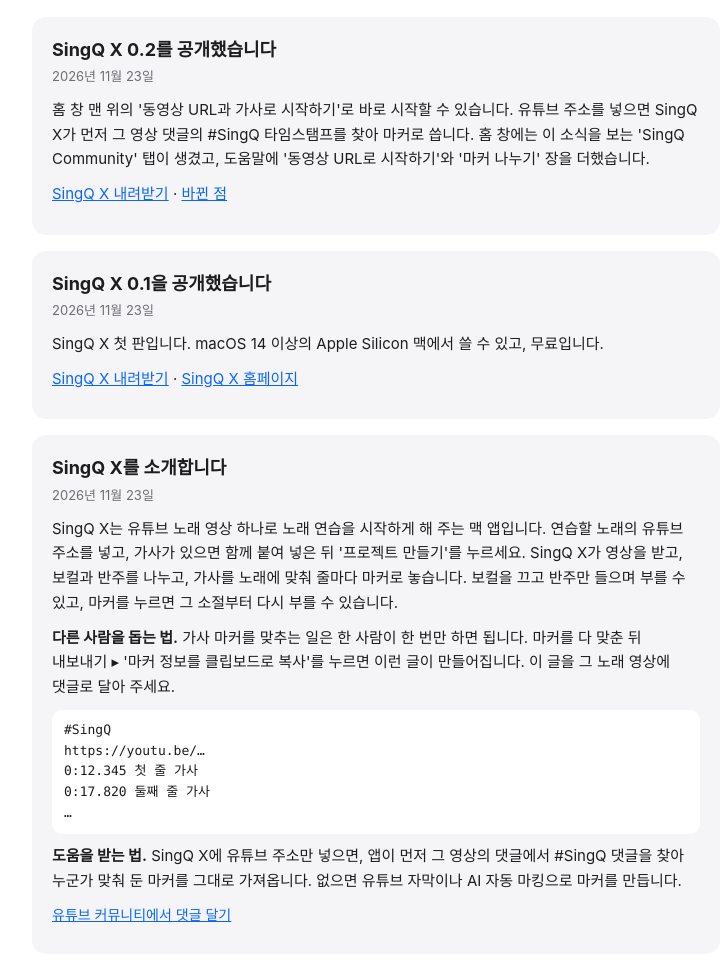
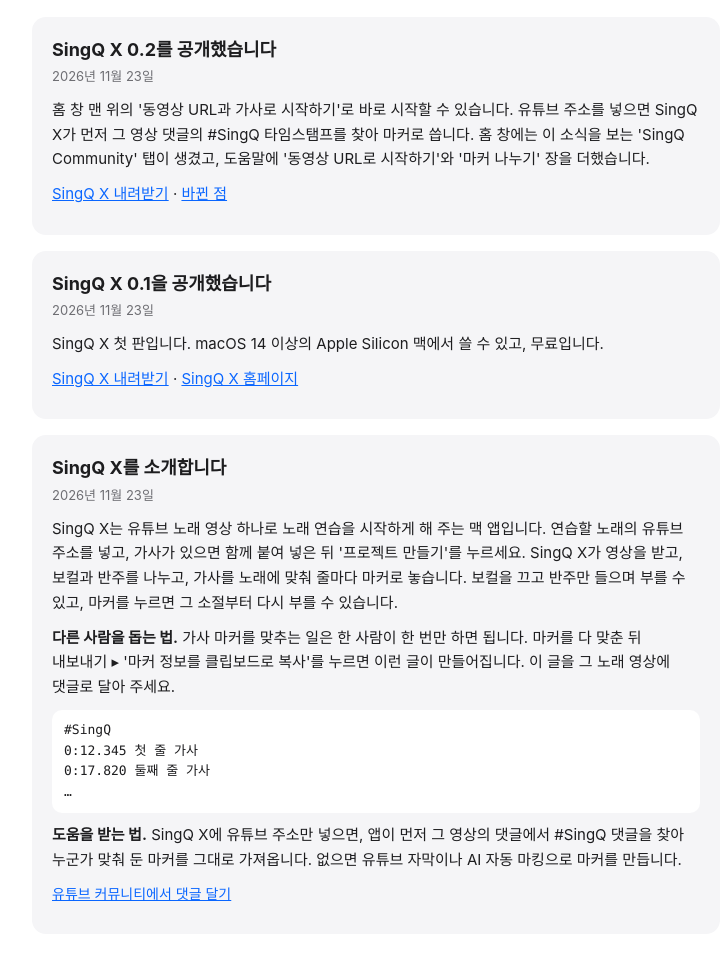
Before and after one commit to SingQ365/singq365.github.io, a plain HTML site: page news/index.html in a window 1280 px wide. Shown: the part 95-1056 px from the top of the page, without its empty margins (264-992 px from the left). Drawn offline with Linux system fonts and the light colour scheme.

Commit message:
Update index.html

```diff
--- a/news/index.html
+++ b/news/index.html
@@ -49,7 +49,6 @@ a{color:var(--blue)}
 <p>SingQ X는 유튜브 노래 영상 하나로 노래 연습을 시작하게 해 주는 맥 앱입니다. 연습할 노래의 유튜브 주소를 넣고, 가사가 있으면 함께 붙여 넣은 뒤 '프로젝트 만들기'를 누르세요. SingQ X가 영상을 받고, 보컬과 반주를 나누고, 가사를 노래에 맞춰 줄마다 마커로 놓습니다. 보컬을 끄고 반주만 들으며 부를 수 있고, 마커를 누르면 그 소절부터 다시 부를 수 있습니다.</p>
 <p><b>다른 사람을 돕는 법.</b> 가사 마커를 맞추는 일은 한 사람이 한 번만 하면 됩니다. 마커를 다 맞춘 뒤 내보내기 ▸ '마커 정보를 클립보드로 복사'를 누르면 이런 글이 만들어집니다. 이 글을 그 노래 영상에 댓글로 달아 주세요.</p>
 <pre>#SingQ
-https://youtu.be/…
 0:12.345 첫 줄 가사
 0:17.820 둘째 줄 가사
 …</pre>
```
